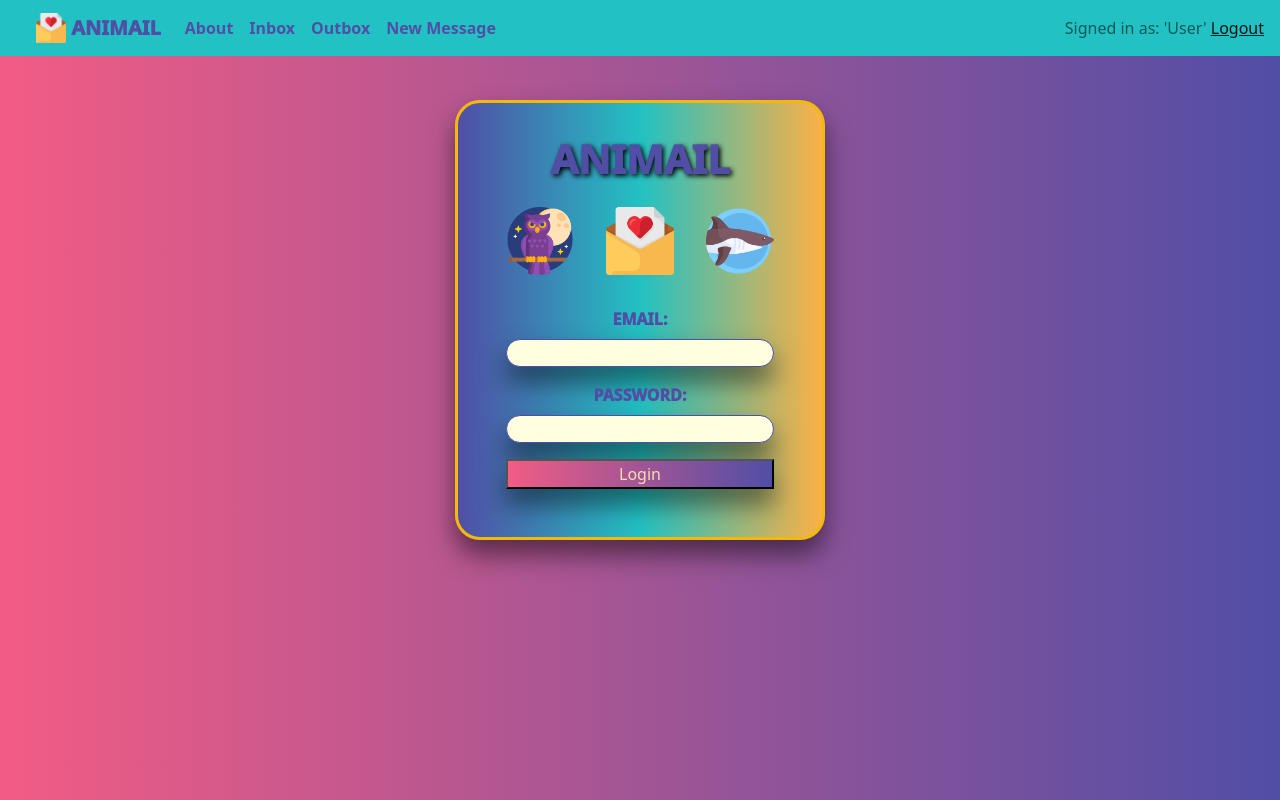
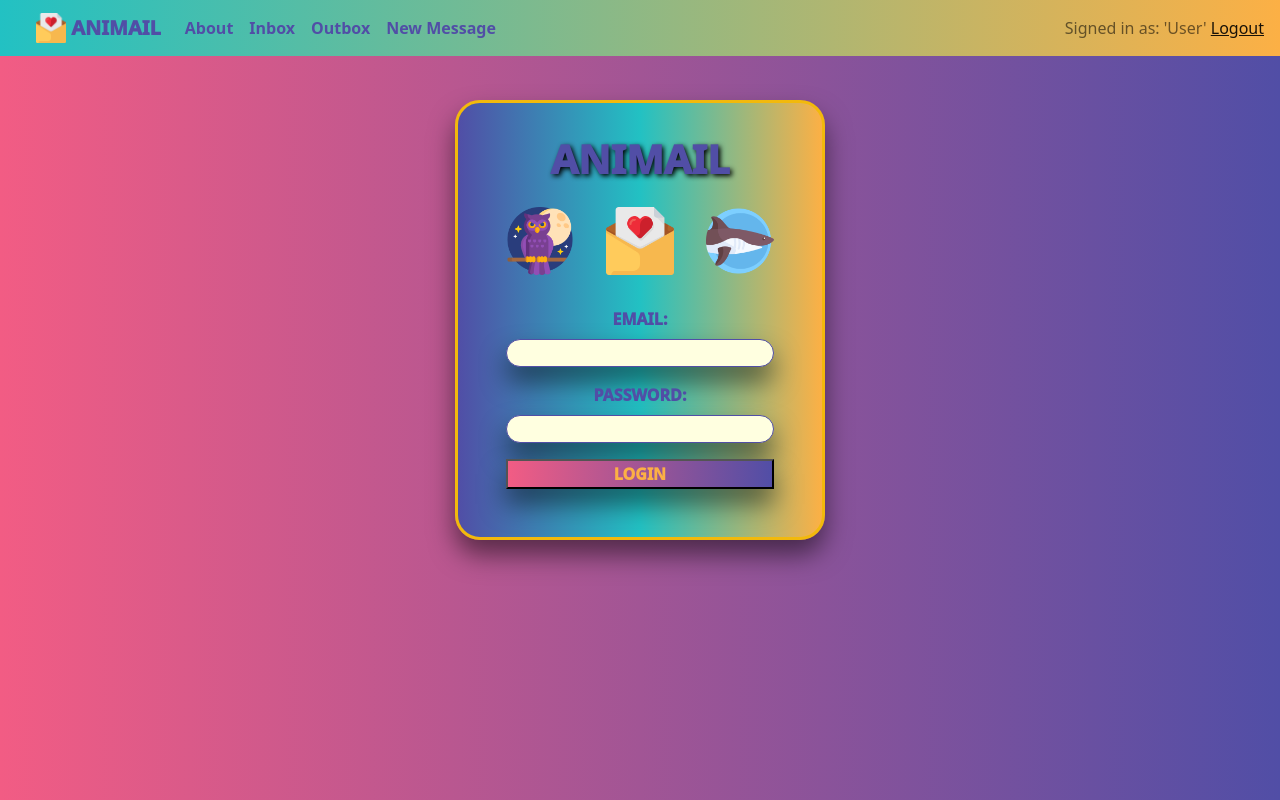
Before and after one commit to Samicap/AniMail, a React (Create React App) app in the folder my-app/client/: page / in a window 1280 px wide. Built offline with nearby package versions, Linux system fonts and the light colour scheme.

Commit message:
added additional styles

```diff
--- a/my-app/client/src/components/Netflix.js
+++ b/my-app/client/src/components/Netflix.js
@@ -19,7 +19,7 @@ export default function Netflix({ users, receiveSelectedChild }) {
 
   return (
     <div class="wrapper">
-      <h1>Netflix Choose User Page</h1>
+      <h1 class="netTitle"> Netflix Choose User Page </h1>
       <ul class="netflix">
         {users.map((user) => {
           return (
--- a/my-app/client/src/styles/NavBar.css
+++ b/my-app/client/src/styles/NavBar.css
@@ -19,3 +19,19 @@
   color: #f2b90c;
   text-shadow: 2px 2px 5px hotpink;
 }
+
+.bg-teal {
+  background: linear-gradient(
+    90deg,
+    rgba(34, 193, 195, 1) 0%,
+    rgba(252, 176, 69, 1) 100%
+  );
+}
+
+.text-yellow {
+  color: #22c1c3 !important;
+}
+
+.NavStyle {
+  height: 5vh;
+}
--- a/my-app/client/src/styles/Netflix.scss
+++ b/my-app/client/src/styles/Netflix.scss
@@ -13,6 +13,12 @@ $timing: 10s;
 .netflix {
   display: flex;
   list-style: none;
+}
+
+.netTitle {
+  color: rgba(252, 176, 69, 1);
+  font-size: 1000;
+  text-shadow: black;
 }
 
 .netAv {
--- a/my-app/client/src/styles/login.css
+++ b/my-app/client/src/styles/login.css
@@ -57,7 +57,7 @@
 }
 
 .logButton {
-  color: wheat;
+  color: rgba(252, 176, 69, 1);
   background: linear-gradient(
     90deg,
     rgba(242, 92, 132, 1) 0%,
@@ -65,8 +65,10 @@
   );
   box-shadow: 0px 15px 26px rgba(0, 0, 0, 0.5);
   transition: all 300ms ease;
+  font-weight: 1000;
+  text-transform: uppercase;
 }
 
 .logButton:hover {
-  border: 2px solid wheat;
+  border: 2px solid rgba(252, 176, 69, 1);
 }
```
